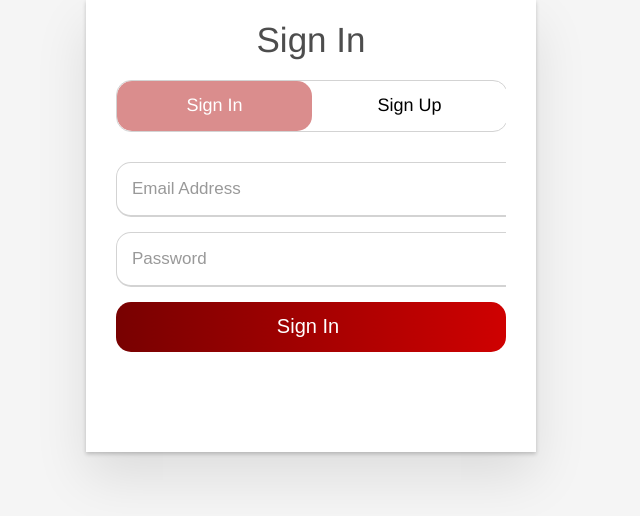
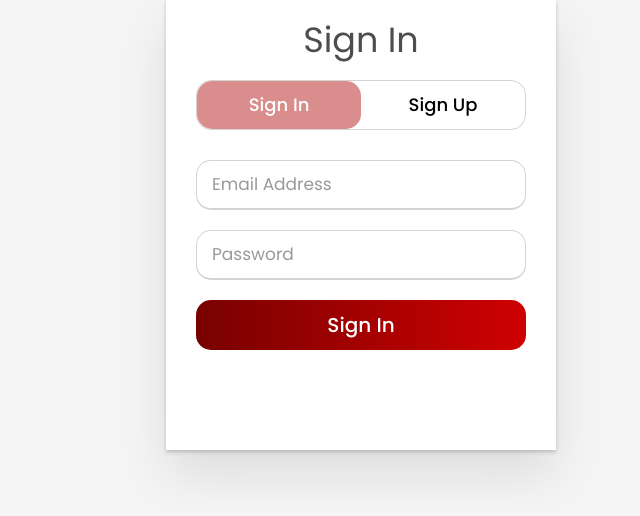
Before and after one commit to BimbaMan/TODOs_ReactProject, a React (Vite) app in the folder todos-app/: page / in a window 1280 px wide. Shown: the top 516 px of the page, without its empty margins (279-919 px from the left). Built offline with nearby package versions, Linux system fonts and the light colour scheme; no server answers.

Commit message:
fixed button bug and css styles

```diff
--- a/todos-app/src/App/Auth/AuthForm.tsx
+++ b/todos-app/src/App/Auth/AuthForm.tsx
@@ -32,7 +32,8 @@ const AuthForm = ({ updateUser, user }: Props) => {
     });
   };
 
-  const register = async () => {
+  const register = async (event: React.MouseEvent<HTMLElement>) => {
+    event.preventDefault();
     if (registerPassword === registerConfirmPassword) {
       try {
         const user = await createUserWithEmailAndPassword(
@@ -50,18 +51,21 @@ const AuthForm = ({ updateUser, user }: Props) => {
     }
   };
 
-  const login = async () => {
+  const login = async (event: React.MouseEvent<HTMLElement>) => {
+    event.preventDefault();
     try {
       const user = await signInWithEmailAndPassword(
         auth,
         loginEmail,
         loginPassword
       );
+
+      changeAuthState();
+
       console.log(user); //user info log
     } catch (error) {
       console.log(error); //error info log
     }
-    changeAuthState();
   };
 
   return (
@@ -129,7 +133,9 @@ const AuthForm = ({ updateUser, user }: Props) => {
             </div>
             <div className="field btn">
               <div className="btn-layer"></div>
-              <input type="button" defaultValue="Sign In" onClick={login} />
+              <button className="auth-button" onClick={login}>
+                Sign In
+              </button>
             </div>
           </form>
           <form className="signup">
@@ -165,7 +171,9 @@ const AuthForm = ({ updateUser, user }: Props) => {
             </div>
             <div className="field btn">
               <div className="btn-layer"></div>
-              <input type="button" defaultValue="Sign Up" onClick={register} />
+              <button className="auth-button" onClick={register}>
+                Sign Up
+              </button>
             </div>
           </form>
         </div>
--- a/todos-app/src/App/MainHeader/MainHeader.tsx
+++ b/todos-app/src/App/MainHeader/MainHeader.tsx
@@ -21,8 +21,8 @@ const MainHeader = ({ user, updateUser }: Props) => {
 
   return (
     <div className="main-header">
-      <h4> User Logged In: </h4>
-      {user?.email}
+      <h4> User Logged In: {user?.email}</h4>
+
       <button className="headerButton" onClick={logout}>
         {" "}
         Sign Out{" "}
--- a/todos-app/src/App/css/App.css
+++ b/todos-app/src/App/css/App.css
@@ -69,7 +69,7 @@ body {
 
 .todoapp h1 {
 	position: absolute;
-	top: -155px;
+	top: -70px;
 	width: 100%;
 	font-size: 100px;
 	font-weight: 100;
@@ -256,7 +256,7 @@ body {
 .footer {
 	color: #777;
 	padding: 10px 15px;
-	height: 20px;
+	height: 40px;
 	text-align: center;
 	border-top: 1px solid #e6e6e6;
 }
--- a/todos-app/src/App/css/Auth.css
+++ b/todos-app/src/App/css/Auth.css
@@ -1,5 +1,5 @@
  @import url('https://fonts.googleapis.com/css?family=Poppins:400,500,600,700&display=swap');
-  /* * {
+* {
   margin: 0;
   padding: 0;
   box-sizing: border-box;
@@ -8,16 +8,14 @@
 
 html,
 body {
-  display: grid;
   height: 100%;
   width: 100%;
-  place-items: center;
+   place-items: center;
   background: #f5f5f5;
-} */
-
-/*FIXME: I had some troubles with Auth.css and App.css*/
+}
 
 .wrapper {
+   margin: auto;
   overflow: hidden;
   max-width: 390px;
   background: #fff;
@@ -176,7 +174,7 @@ form .btn:hover .btn-layer {
   left: 0;
 }
 
-form .btn input[type="button"] {
+ form .btn .auth-button{
   height: 100%;
   width: 100%;
   z-index: 1;
--- a/todos-app/src/App/css/MainHeader.css
+++ b/todos-app/src/App/css/MainHeader.css
@@ -1,6 +1,7 @@
-.main-header {
+ .main-header {
     text-align: center;
     font-size: 20px;
+    padding: 10px 15px;
 }
 
 .headerButton {
```
